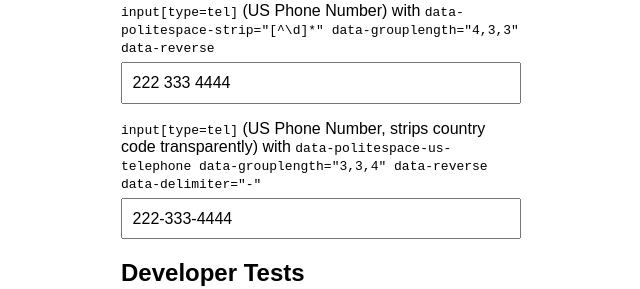
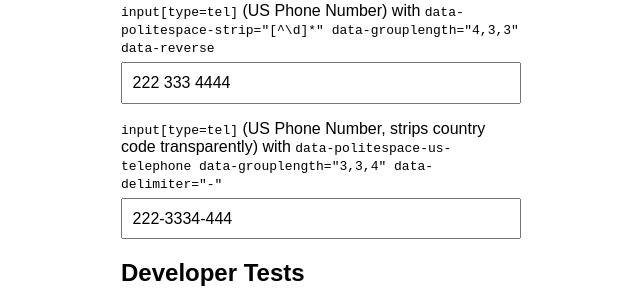
Before and after one commit to filamentgroup/politespace, a website: page demo/demo.html in a window 1280 px wide. Shown: the part 2616-2905 px from the top of the page, without its empty margins (319-959 px from the left). Drawn offline with nearby package versions, Linux system fonts and the light colour scheme.

Commit message:
I like the behavior of grouplength="3,3,4" without reverse better. It’s easier to read when you leave a digit off on the end

```diff
--- a/demo/demo.html
+++ b/demo/demo.html
@@ -186,8 +186,8 @@
 			<input type="tel" data-politespace data-politespace-strip="[^\d]*" data-grouplength="4,3,3" data-reverse value="2223334444">
 		</label>
 		<label>
-			<code>input[type=tel]</code> (US Phone Number, strips country code transparently) with <code>data-politespace-us-telephone data-grouplength="3,3,4" data-reverse data-delimiter="-"</code>
-			<input type="tel" data-politespace data-politespace-us-telephone data-grouplength="4,3,3" data-reverse data-delimiter="-" value="12223334444" maxlength="10">
+			<code>input[type=tel]</code> (US Phone Number, strips country code transparently) with <code>data-politespace-us-telephone data-grouplength="3,3,4" data-delimiter="-"</code>
+			<input type="tel" data-politespace data-politespace-us-telephone data-grouplength="3,4,4" data-delimiter="-" value="12223334444" maxlength="10">
 		</label>
 
 		<h2>Developer Tests</h2>
```
